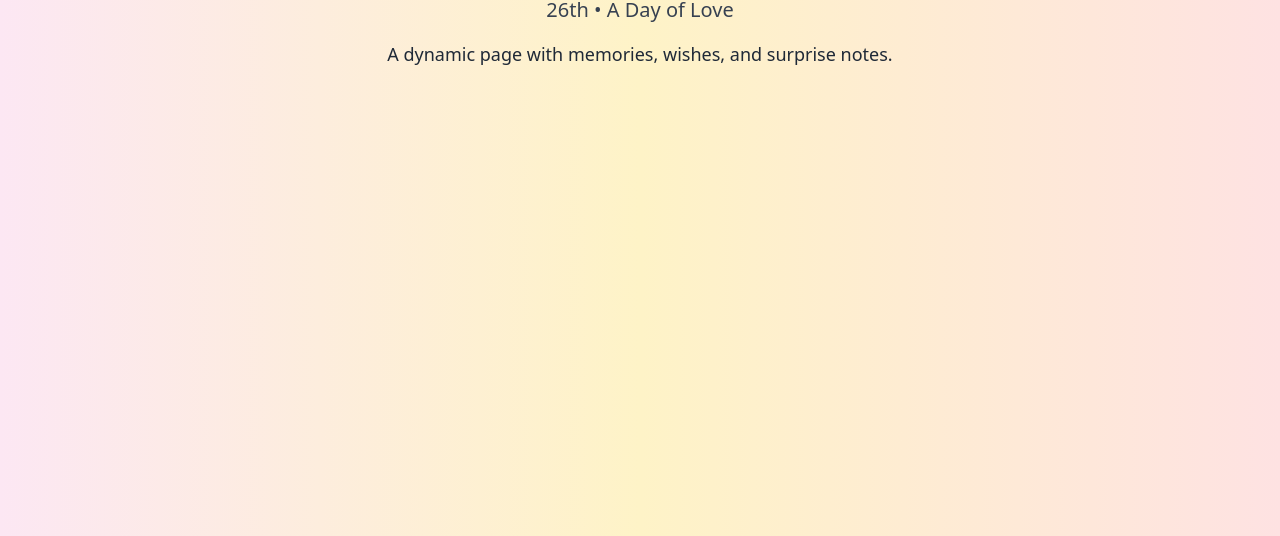
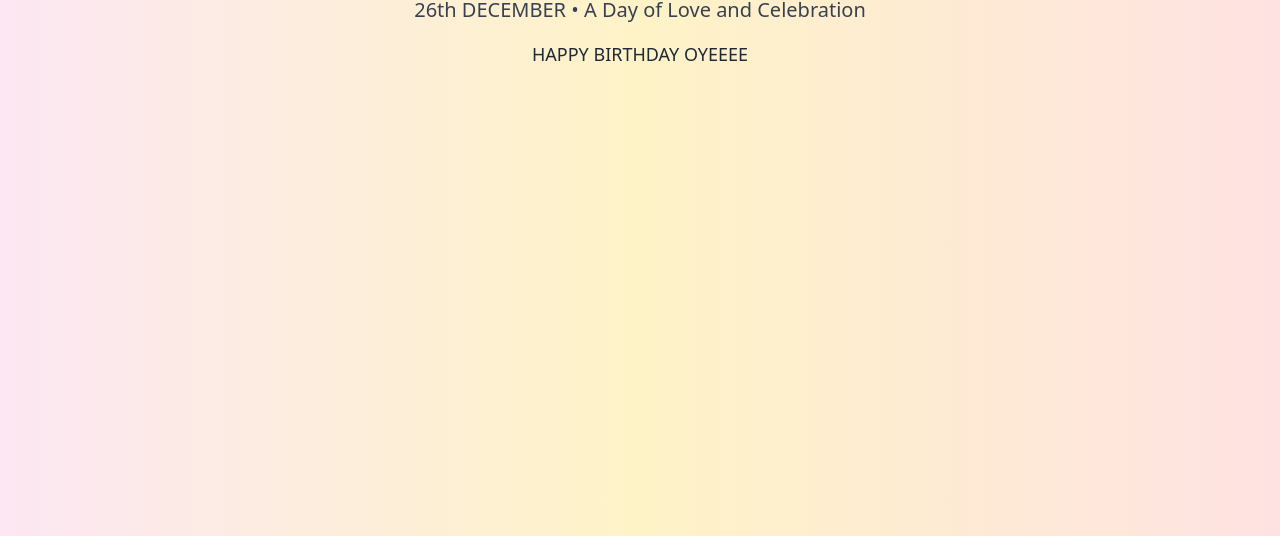
Before and after one commit to aroraishani3009-hii/bday, a plain HTML site: page index.html in a window 1280 px wide. Shown: the part 264-800 px from the top of the page. Drawn offline with nearby package versions, Linux system fonts and the light colour scheme.

Commit message:
Update index.html

```diff
--- a/index.html
+++ b/index.html
@@ -36,8 +36,8 @@
   <!-- Header (kept only once, after countdown) -->
   <header class="text-center py-10 fade-in">
     <h1 class="text-5xl font-bold text-pink-600 animate-bounce">🎉 Celebrating Mom 🎉</h1>
-    <p class="text-xl mt-2 text-gray-700">26th • A Day of Love</p>
-    <p class="mt-4 text-lg">A dynamic page with memories, wishes, and surprise notes.</p>
+    <p class="text-xl mt-2 text-gray-700">26th DECEMBER • A Day of Love and Celebration</p>
+    <p class="mt-4 text-lg">HAPPY BIRTHDAY OYEEEE</p>
   </header>
 
   <!-- Load Memories Button (hidden until birthday) -->
```
